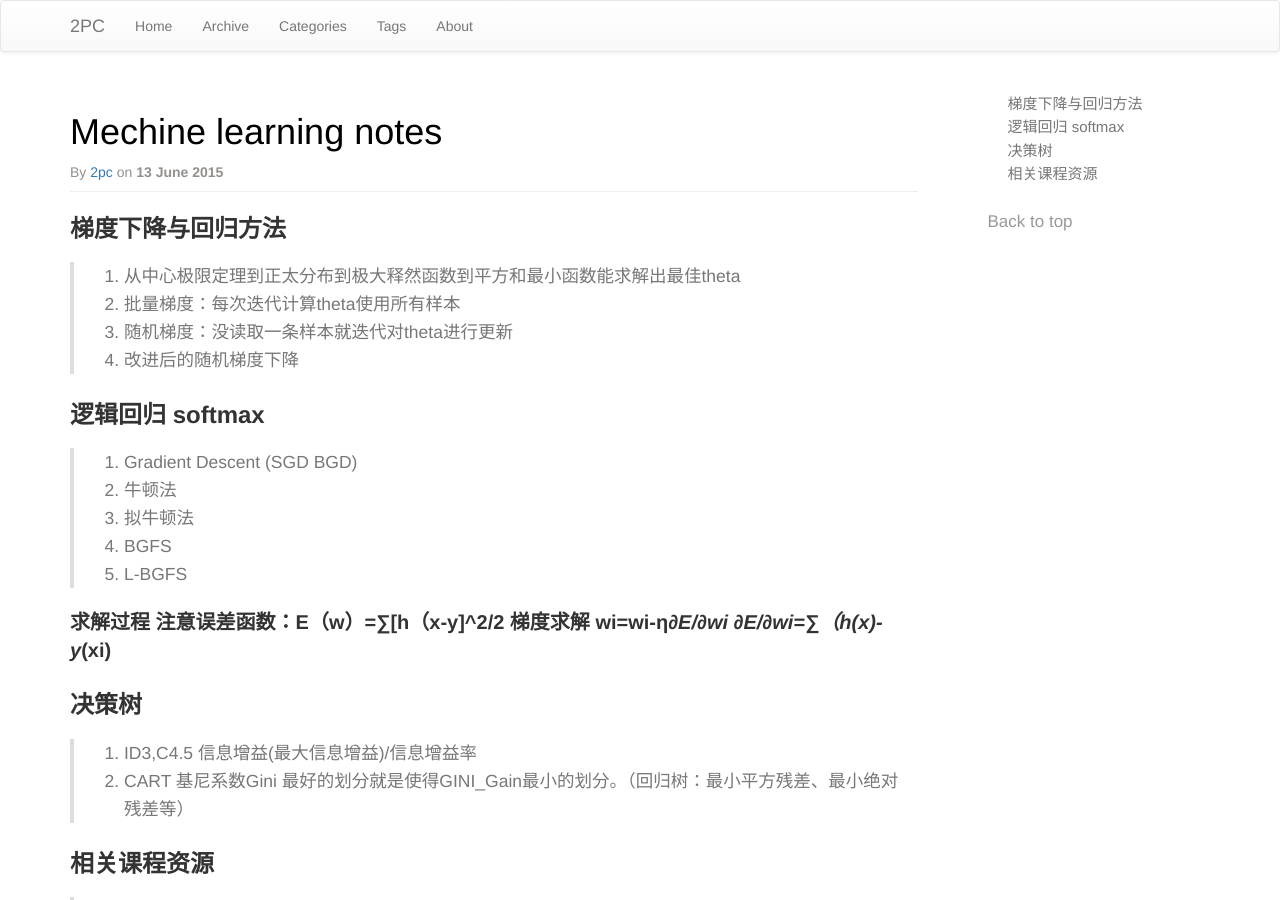
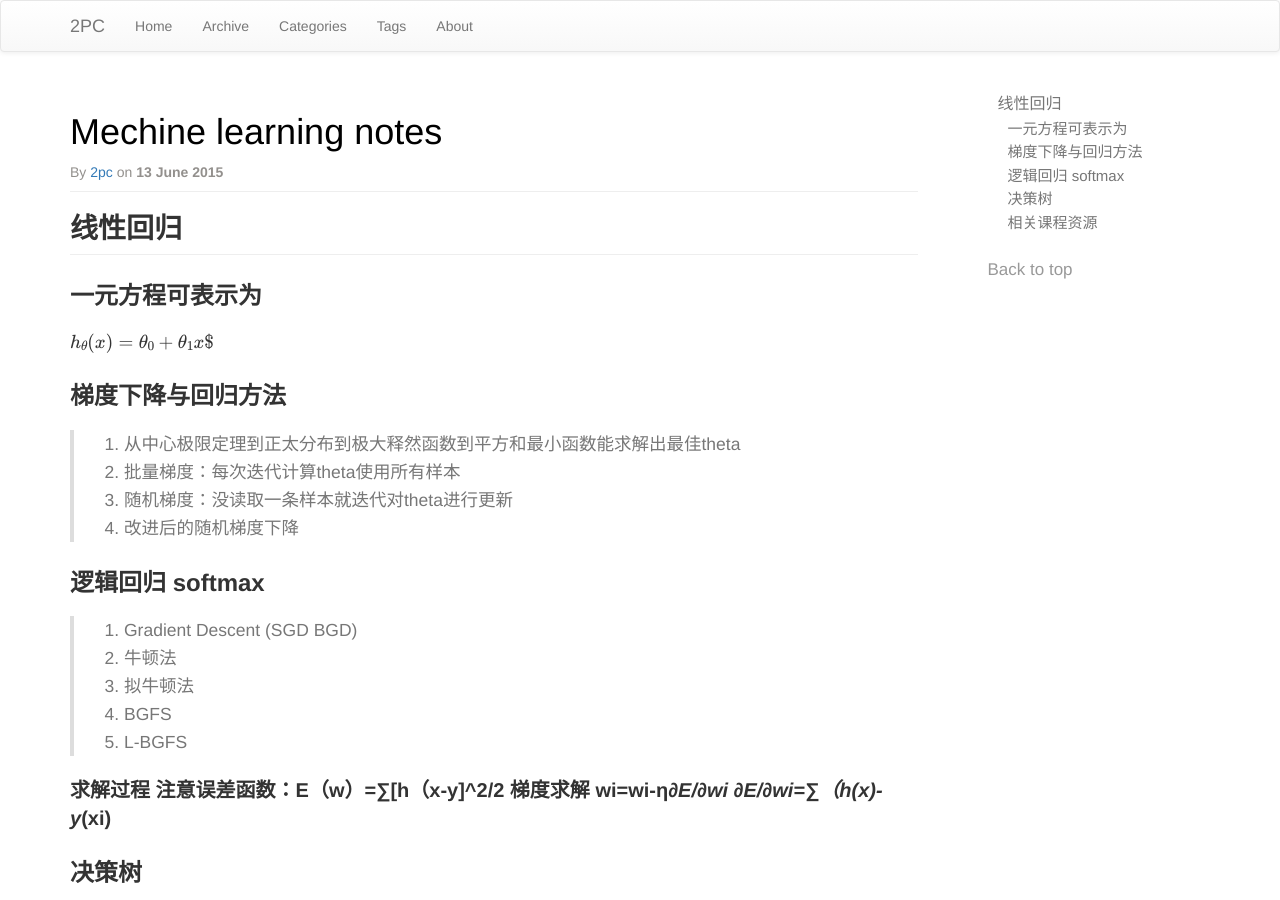
Before and after one commit to luyee/2pc.github.io, a Jekyll site: the page built from _posts/datascience/2015-06-13-ML.md, in a window 1280 px wide and 900 px high. Built offline with Jekyll 4.4.1, drawn with Linux system fonts in a browser that asks for light colours; formulas are drawn with MathJax 3; comment, search, counter and statistics services are not loaded.

Commit message:
Update 2015-06-13-ML.md

```diff
--- a/_posts/datascience/2015-06-13-ML.md
+++ b/_posts/datascience/2015-06-13-ML.md
@@ -6,6 +6,13 @@ description: "svm"
 category: "Datascience"
 tags: ["ML","Datascience"]
 ---
+
+## 线性回归
+
+###  一元方程可表示为
+$$
+h_\theta(x)=\theta_0 + \theta_1 x$
+$$
 
 ### 梯度下降与回归方法
 
```
